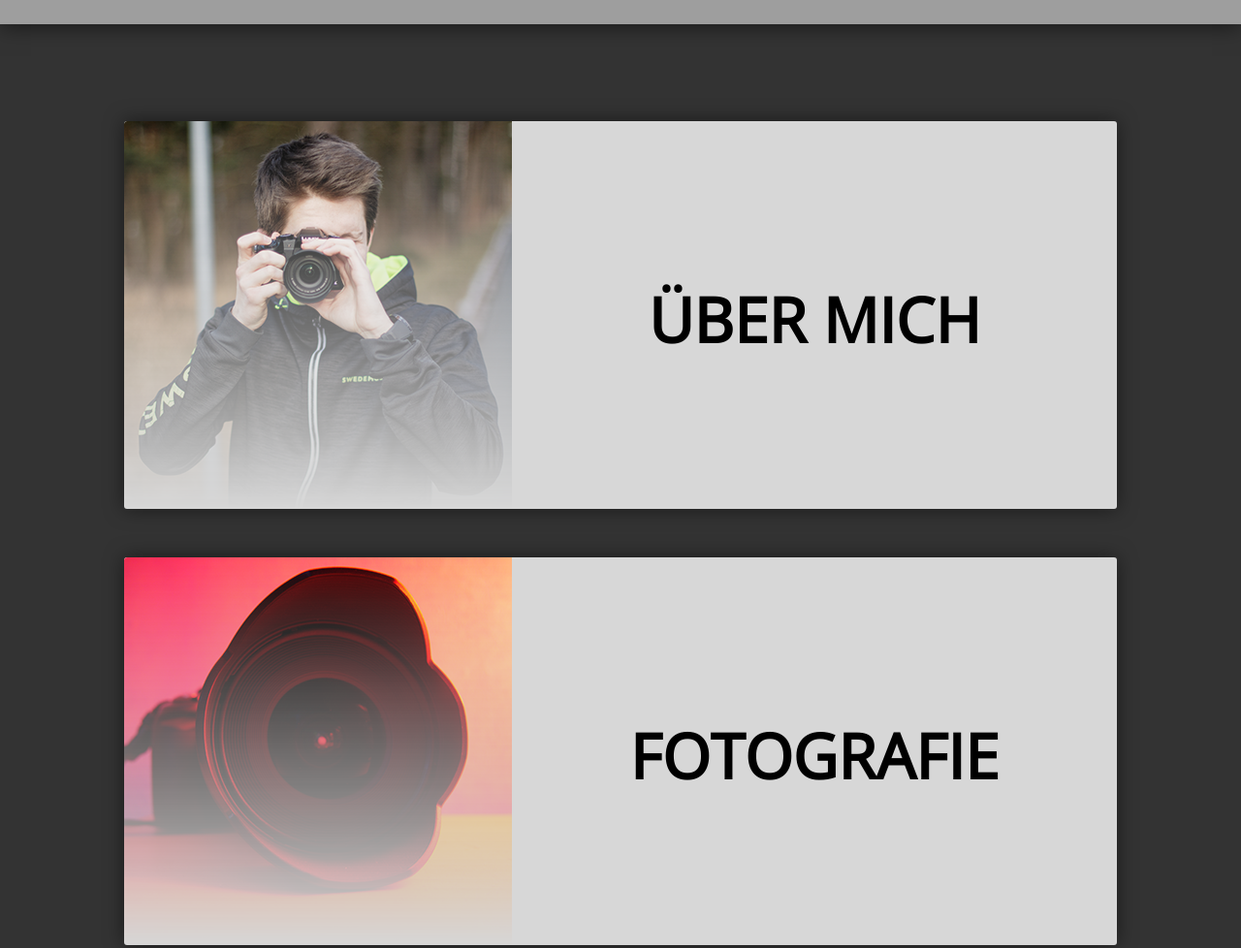
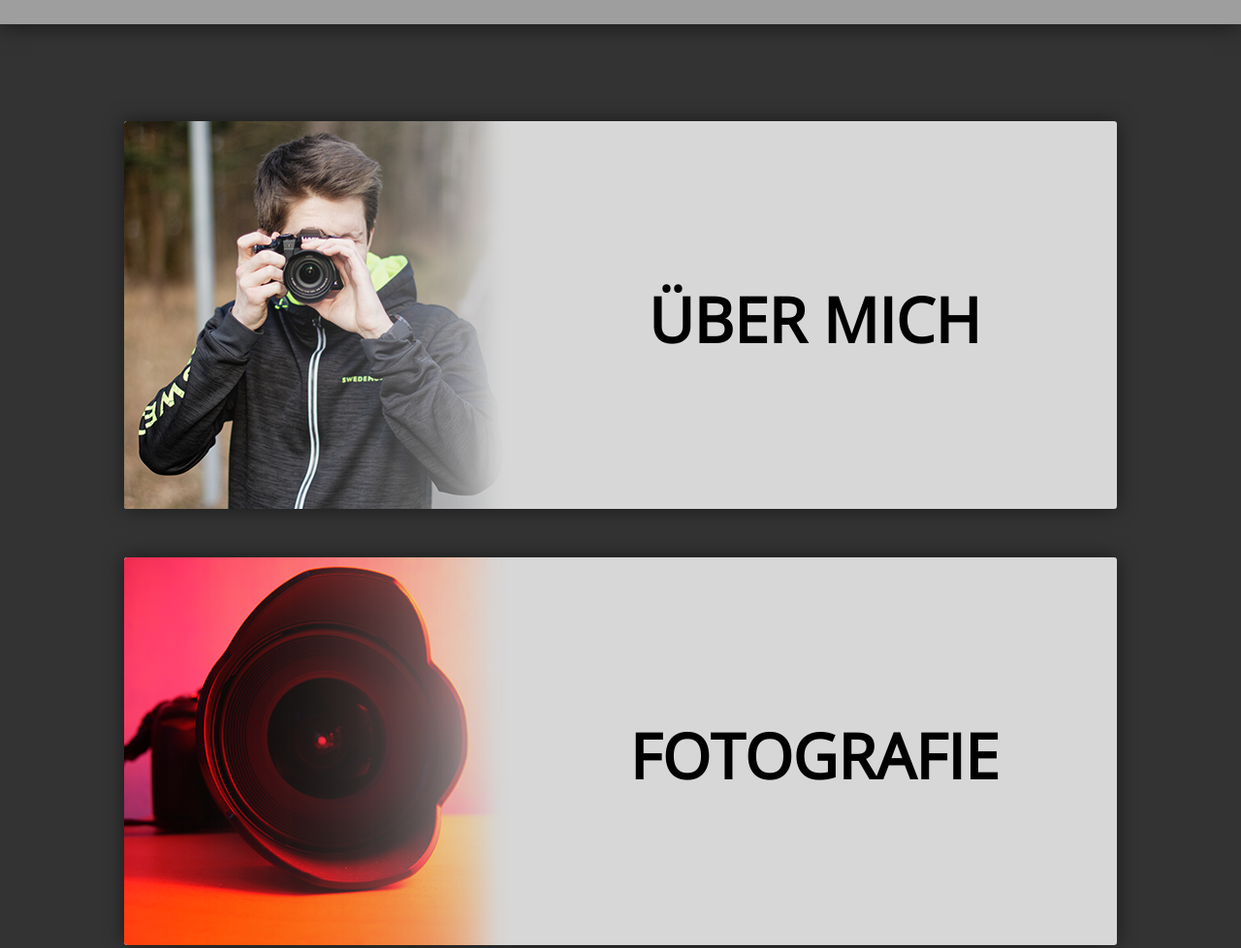
Before and after one commit to nimradium/lukasvoit.com, a plain HTML site: page index.html in a window 1280 px wide. Shown: the part 600-1578 px from the top of the page at 97% size. Drawn offline with nearby package versions, Linux system fonts and the light colour scheme; grey boxes are pictures that could not be loaded.

Commit message:
added cubic-bezier mask

```diff
--- a/css/index.css
+++ b/css/index.css
@@ -67,6 +67,8 @@
     position: inherit;
 }
 
+
+
 .content-banner-img img {
     height: inherit;
     width: inherit;
@@ -74,9 +76,27 @@
     position: inherit;
     mask-image: linear-gradient(black, transparent);
     mask-mode: alpha;
-    /*-webkit-mask-image: -webkit-gradient(radial, 0% 50%, );*/
-    /*-webkit-mask-image: -webkit-gradient(linear, 0% 50%, 100% 50%, color-stop(80%, rgba(0,0,0,1)), color-stop(90%, rgba(0,0,0,0.5)), color-stop(120%, rgba(0,0,0,0)));*/
-
+    /*noinspection CssInvalidPropertyValue*/
+    -webkit-mask-image:
+    linear-gradient(
+    to right,
+    hsl(0, 0%, 0%) 0%,
+    hsla(0, 0%, 0%, 0.984) 18.5%,
+    hsla(0, 0%, 0%, 0.945) 34.3%,
+    hsla(0, 0%, 0%, 0.888) 47.6%,
+    hsla(0, 0%, 0%, 0.816) 58.5%,
+    hsla(0, 0%, 0%, 0.732) 67.5%,
+    hsla(0, 0%, 0%, 0.639) 74.7%,
+    hsla(0, 0%, 0%, 0.542) 80.3%,
+    hsla(0, 0%, 0%, 0.443) 84.7%,
+    hsla(0, 0%, 0%, 0.346) 88%,
+    hsla(0, 0%, 0%, 0.255) 90.5%,
+    hsla(0, 0%, 0%, 0.172) 92.5%,
+    hsla(0, 0%, 0%, 0.102) 94.2%,
+    hsla(0, 0%, 0%, 0.048) 95.9%,
+    hsla(0, 0%, 0%, 0.012) 97.7%,
+    hsla(0, 0%, 0%, 0) 100%
+    );
 }
 
 .content-banner-text {
```
